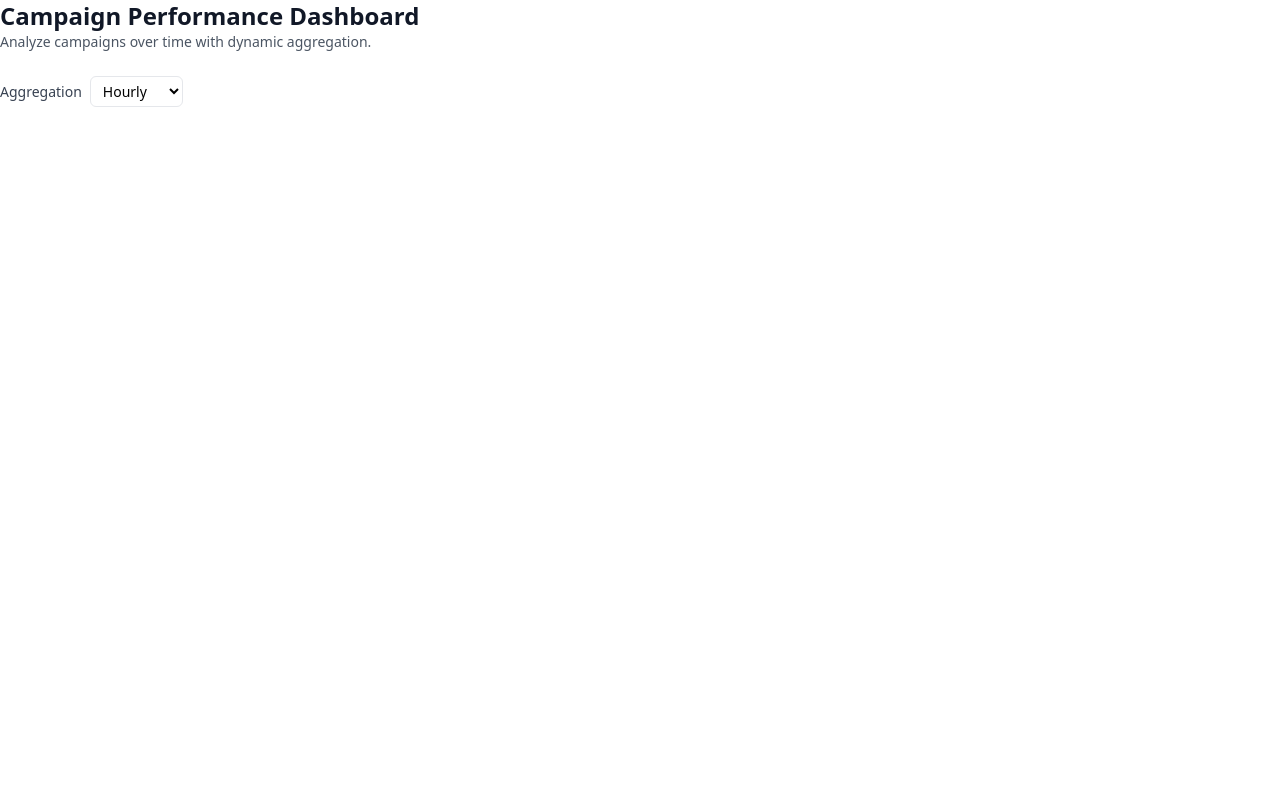
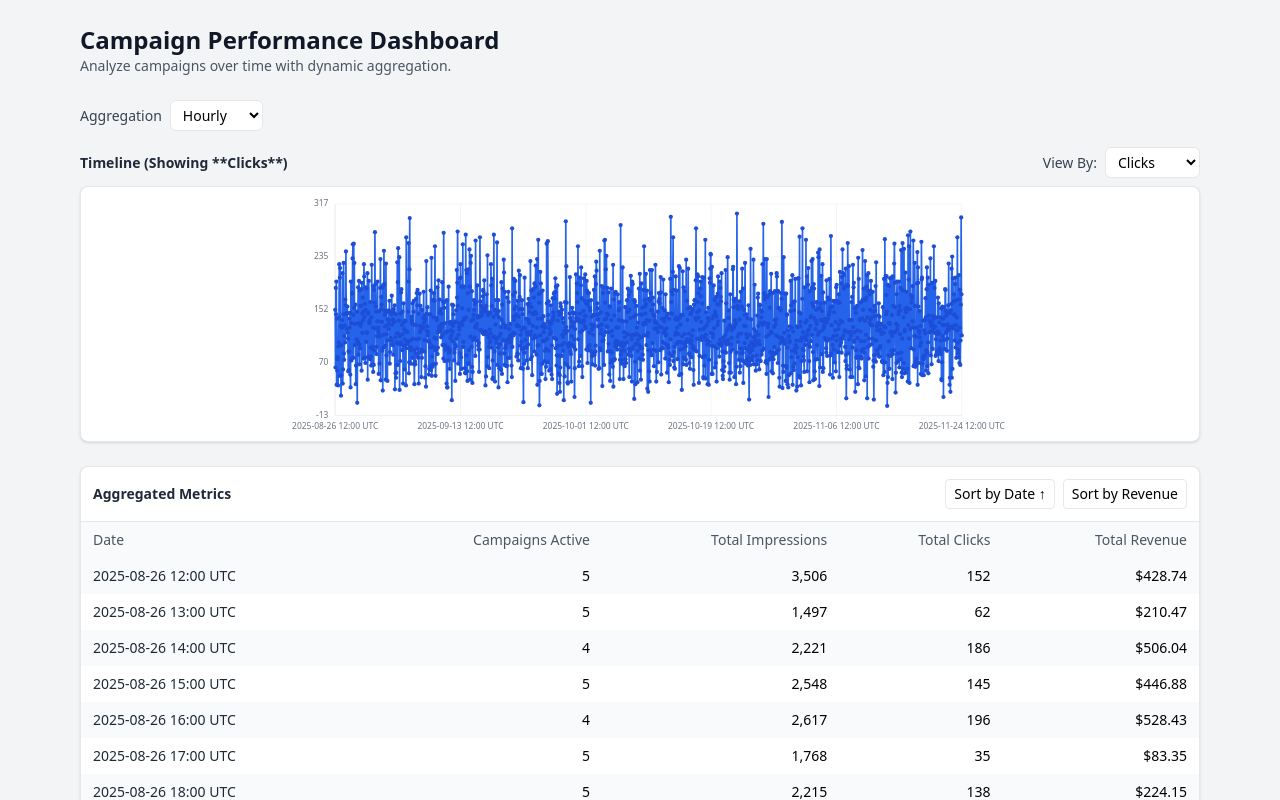
Before and after one commit to hapttic/front-test-assigment-2025-public, a React (Vite) app: page / in a window 1280 px wide. Shown: the top 800 px of the page. Built offline with nearby package versions, Linux system fonts and the light colour scheme.

Commit message:
feat(ui): enhance App component with loading state, error handling, and integrate TimelineChart and DataGrid for data visualization

```diff
--- a/src/App.tsx
+++ b/src/App.tsx
@@ -1,18 +1,74 @@
 
-import { useState } from 'react';
-import './App.css'
-import { AggregationControls } from './components/AggregationControls'
-import type { AggregationLevel } from './lib/aggregation';
+import { useEffect, useMemo, useState } from 'react';
+import './App.css';
+import { AggregationControls } from './components/AggregationControls';
+import { TimelineChart } from './components/TimelineChart';
+import { DataGrid } from './components/DataGrid';
+import { fetchDataset, joinMetricsWithCampaigns } from './lib/data';
+import type { AggregationLevel, AggregatedSlot } from './lib/aggregation';
+import { aggregateMetrics } from './lib/aggregation';
 
 function App() {
-    const [level, setLevel] = useState<AggregationLevel>('hourly');
+  const [level, setLevel] = useState<AggregationLevel>('hourly');
+  const [metric, setMetric] = useState<'clicks' | 'revenue'>('clicks');
+  const [sortBy, setSortBy] = useState<'date' | 'revenue'>('date');
+  const [sortDir, setSortDir] = useState<'asc' | 'desc'>('asc');
+  const [loading, setLoading] = useState<boolean>(true);
+  const [error, setError] = useState<string | null>(null);
+  const [joined, setJoined] = useState<ReturnType<typeof joinMetricsWithCampaigns> | null>(null);
+
+  useEffect(() => {
+    let mounted = true;
+    setLoading(true);
+    fetchDataset()
+      .then((ds) => {
+        if (!mounted) return;
+        const j = joinMetricsWithCampaigns(ds);
+        setJoined(j);
+        setError(null);
+      })
+      .catch((e) => {
+        if (!mounted) return;
+        setError(e.message || 'Failed to load data');
+      })
+      .finally(() => {
+        if (!mounted) return;
+        setLoading(false);
+      });
+    return () => {
+      mounted = false;
+    };
+  }, []);
+
+  const displayed = useMemo(() => {
+    if (!joined) return [] as AggregatedSlot[];
+    return aggregateMetrics(joined, level);
+  }, [joined, level]);
+
   const reaggregate = (newLevel: AggregationLevel) => {
     setLevel(newLevel);
   };
 
+  const onSortChange = (by: 'date' | 'revenue', dir: 'asc' | 'desc') => {
+    setSortBy(by);
+    setSortDir(dir);
+  };
+
+  const sortedDisplay = useMemo(() => {
+    const rows = [...displayed];
+    rows.sort((a, b) => {
+      let cmp = 0;
+      if (sortBy === 'date') cmp = a.startUTC - b.startUTC;
+      else cmp = a.totalRevenue - b.totalRevenue;
+      return sortDir === 'asc' ? cmp : -cmp;
+    });
+    return rows;
+  }, [displayed, sortBy, sortDir]);
+
   return (
-   <>
-    <header className="mb-6">
+    <div className="min-h-screen bg-gray-100">
+      <div className="max-w-6xl mx-auto px-4 py-6">
+        <header className="mb-6">
           <h1 className="text-2xl font-semibold text-gray-900">Campaign Performance Dashboard</h1>
           <p className="text-sm text-gray-600">Analyze campaigns over time with dynamic aggregation.</p>
         </header>
@@ -20,8 +76,24 @@ function App() {
         <div className="flex flex-wrap items-center gap-4 mb-4">
           <AggregationControls level={level} onChange={reaggregate} />
         </div>
-   </>
-  )
+
+        {error && (
+          <div className="p-3 bg-red-50 border border-red-200 text-red-700 rounded mb-4">{error}</div>
+        )}
+
+        {loading ? (
+          <div className="p-6 bg-white rounded-lg shadow border">Loading...</div>
+        ) : (
+          <>
+            <div className="mb-6">
+              <TimelineChart data={sortedDisplay} metric={metric} onMetricChange={setMetric} />
+            </div>
+            <DataGrid rows={sortedDisplay} sortBy={sortBy} sortDir={sortDir} onSortChange={onSortChange} />
+          </>
+        )}
+      </div>
+    </div>
+  );
 }
 
-export default App
+export default App;
```
